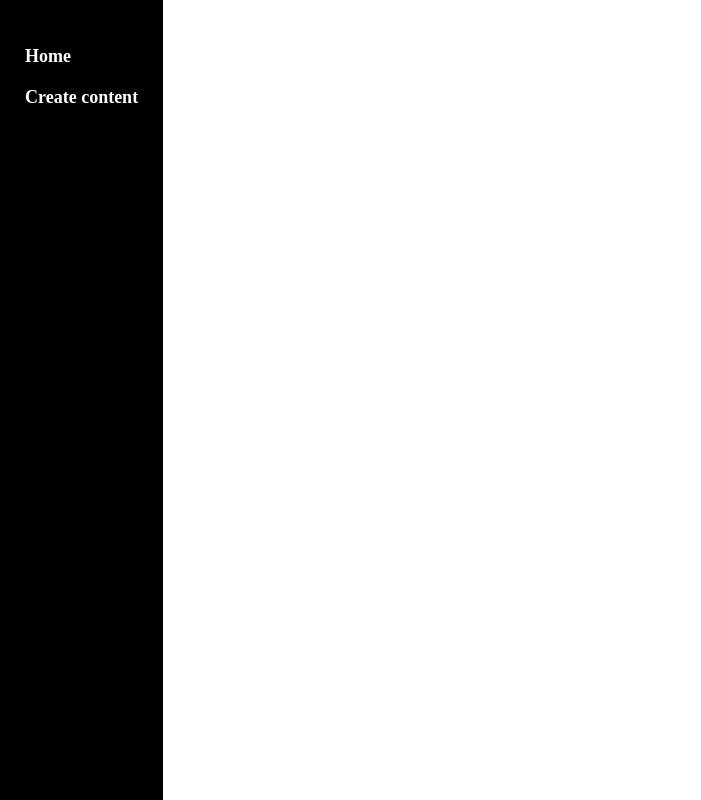
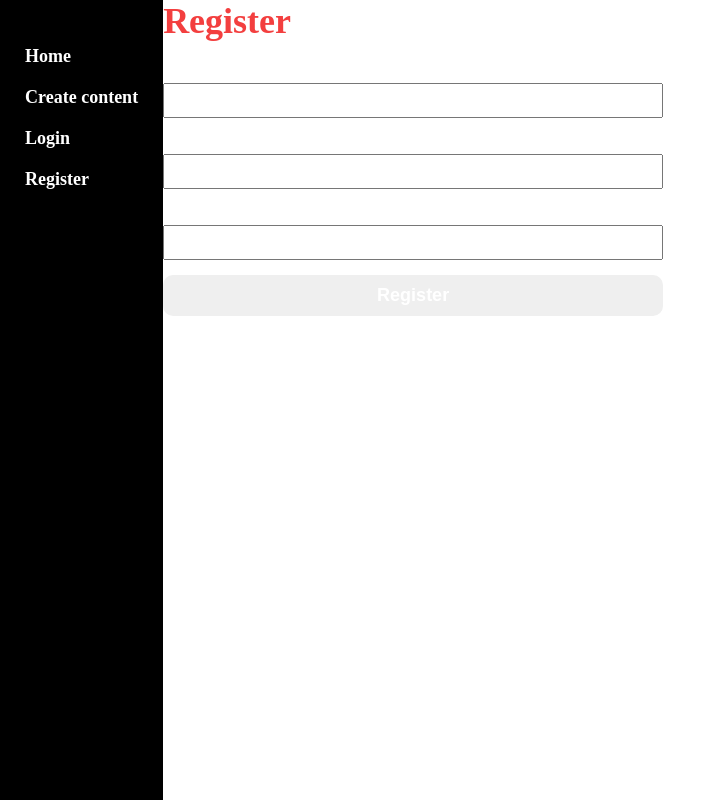
Before and after one commit to gitMax18/movie-app-frontend, an Angular app: page /auth/register in a window 1280 px wide. Before the commit this address led to /. Shown: the whole page, without its empty margins (0-701 px from the left). Built offline with nearby package versions, Linux system fonts and the light colour scheme; no server answers.

Commit message:
feat : add register & login component no logic

```diff
--- a/src/app/app-routing.module.ts
+++ b/src/app/app-routing.module.ts
@@ -4,12 +4,16 @@ import { HomeComponent } from './pages/home.component';
 import { MovieDetailComponent } from './pages/movie-detail.component';
 import { AddContentComponent } from './pages/add-content.component';
 import { UpdateContentComponent } from './pages/update-content.component';
+import { LoginComponent } from './pages/login.component';
+import { RegisterComponent } from './pages/register.component';
 
 const routes: Routes = [
   { path: '', component: HomeComponent },
   { path: 'content/add', component: AddContentComponent },
   { path: 'content/:id', component: MovieDetailComponent },
   { path: 'content/update/:id', component: UpdateContentComponent },
+  { path: 'auth/login', component: LoginComponent },
+  { path: 'auth/register', component: RegisterComponent },
   { path: '**', redirectTo: '' },
 ];
 
--- a/src/app/app.module.ts
+++ b/src/app/app.module.ts
@@ -16,6 +16,9 @@ import { SelectCategoriesComponent } from './component/select-categories.compone
 import { ReactiveFormsModule } from '@angular/forms';
 import { CategoryBadgeComponent } from './component/category-badge.component';
 import { UpdateContentComponent } from './pages/update-content.component';
+import { LoginComponent } from './pages/login.component';
+import { RegisterComponent } from './pages/register.component';
+import { FormLayoutComponent } from './layout/form-layout.component';
 
 @NgModule({
   declarations: [
@@ -32,6 +35,9 @@ import { UpdateContentComponent } from './pages/update-content.component';
     SelectCategoriesComponent,
     CategoryBadgeComponent,
     UpdateContentComponent,
+    LoginComponent,
+    RegisterComponent,
+    FormLayoutComponent,
   ],
   imports: [
     BrowserModule,
--- a/src/app/component/content-form.component.ts
+++ b/src/app/component/content-form.component.ts
@@ -125,52 +125,7 @@ import { ContentService } from '../service/content.service';
       </div>
     </form>
   `,
-  styles: [
-    `
-      .form {
-        width: 100%;
-        &__fields {
-          display: flex;
-          justify-content: space-between;
-          align-items: center;
-          gap: 2rem;
-        }
-        &__field {
-          margin-bottom: 1.5rem;
-          width: 100%;
-        }
-        &__label {
-          display: block;
-          color: var(--color-light);
-          font-size: 1.8rem;
-          &--margin {
-            margin-bottom: 0.5rem;
-          }
-        }
-        &__input {
-          display: block;
-          width: 100%;
-          padding: 0.5rem;
-          font-size: 1.8rem;
-        }
-        &__textarea {
-          display: block;
-          width: 100%;
-          padding: 0.5rem;
-          height: 15rem;
-          font-size: 1.8rem;
-        }
-        &__error {
-          color: var(--color-primary);
-        }
-        &__btn {
-          width: 50%;
-          margin: 0 auto;
-          min-width: 50rem;
-        }
-      }
-    `,
-  ],
+  styles: [``],
 })
 export class ContentFormComponent {
   @Input() content: ApiContent | null = null;
--- /dev/null
+++ b/src/app/layout/form-layout.component.ts
@@ -0,0 +1,19 @@
+import { Component } from '@angular/core';
+
+@Component({
+  selector: 'app-form-layout',
+  template: `
+    <div class="formLayout">
+      <ng-content></ng-content>
+    </div>
+  `,
+  styles: [
+    `
+      .formLayout {
+        max-width: 100rem;
+        margin: 0 auto;
+      }
+    `,
+  ],
+})
+export class FormLayoutComponent {}
--- a/src/app/layout/navbar.component.ts
+++ b/src/app/layout/navbar.component.ts
@@ -12,6 +12,12 @@ import { Component } from '@angular/core';
           </li>
           <li class="navbar__item">
             <app-navlink path="/content/add">Create content</app-navlink>
+          </li>
+          <li class="navbar__item">
+            <app-navlink path="/auth/login">Login</app-navlink>
+          </li>
+          <li class="navbar__item">
+            <app-navlink path="/auth/register">Register</app-navlink>
           </li>
         </ul>
       </nav>
--- a/src/app/pages/add-content.component.ts
+++ b/src/app/pages/add-content.component.ts
@@ -7,19 +7,12 @@ import { Router } from '@angular/router';
 @Component({
   selector: 'app-add-content',
   template: `
-    <div class="addContent">
+    <app-form-layout>
       <app-page-title>Add Content</app-page-title>
       <app-content-form (onSubmit)="handleSubmit($event)"></app-content-form>
-    </div>
+    </app-form-layout>
   `,
-  styles: [
-    `
-      .addContent {
-        max-width: 100rem;
-        margin: 0 auto;
-      }
-    `,
-  ],
+  styles: [],
 })
 export class AddContentComponent {
   constructor(private contentService: ContentService, private router: Router) {}
--- /dev/null
+++ b/src/app/pages/login.component.ts
@@ -0,0 +1,25 @@
+import { Component } from '@angular/core';
+
+@Component({
+  selector: 'app-login',
+  template: `
+    <app-form-layout>
+      <app-page-title>Login</app-page-title>
+      <form class="form">
+        <div class="form__field">
+          <label class="form__label" for="email">Email</label>
+          <input class="form__input" type="email" id="email" />
+        </div>
+        <div class="form__field">
+          <label class="form__label" for="password">Password</label>
+          <input class="form__input" type="password" id="password" />
+        </div>
+        <div class="form__btn">
+          <app-button class="form__btn">Login</app-button>
+        </div>
+      </form>
+    </app-form-layout>
+  `,
+  styles: [],
+})
+export class LoginComponent {}
--- /dev/null
+++ b/src/app/pages/register.component.ts
@@ -0,0 +1,31 @@
+import { Component } from '@angular/core';
+
+@Component({
+  selector: 'app-register',
+  template: `
+    <app-form-layout>
+      <app-page-title>Register</app-page-title>
+      <form class="form">
+        <div class="form__field">
+          <label class="form__label" for="email">Email</label>
+          <input class="form__input" type="email" id="email" />
+        </div>
+        <div class="form__field">
+          <label class="form__label" for="password">Password</label>
+          <input class="form__input" type="password" id="password" />
+        </div>
+        <div class="form__field">
+          <label class="form__label" for="confirmPassword"
+            >Confirm password</label
+          >
+          <input class="form__input" type="password" id="confirmPassword" />
+        </div>
+        <div class="form__btn">
+          <app-button class="form__btn">Register</app-button>
+        </div>
+      </form>
+    </app-form-layout>
+  `,
+  styles: [],
+})
+export class RegisterComponent {}
--- a/src/styles.scss
+++ b/src/styles.scss
@@ -29,3 +29,55 @@ body {
   padding: 0;
   box-sizing: border-box;
 }
+
+
+.form {
+  width: 100%;
+
+  &__fields {
+    display: flex;
+    justify-content: space-between;
+    align-items: center;
+    gap: 2rem;
+  }
+
+  &__field {
+    margin-bottom: 1.5rem;
+    width: 100%;
+  }
+
+  &__label {
+    display: block;
+    color: var(--color-light);
+    font-size: 1.8rem;
+
+    &--margin {
+      margin-bottom: 0.5rem;
+    }
+  }
+
+  &__input {
+    display: block;
+    width: 100%;
+    padding: 0.5rem;
+    font-size: 1.8rem;
+  }
+
+  &__textarea {
+    display: block;
+    width: 100%;
+    padding: 0.5rem;
+    height: 15rem;
+    font-size: 1.8rem;
+  }
+
+  &__error {
+    color: var(--color-primary);
+  }
+
+  &__btn {
+    width: 50%;
+    margin: 0 auto;
+    min-width: 50rem;
+  }
+}
```
